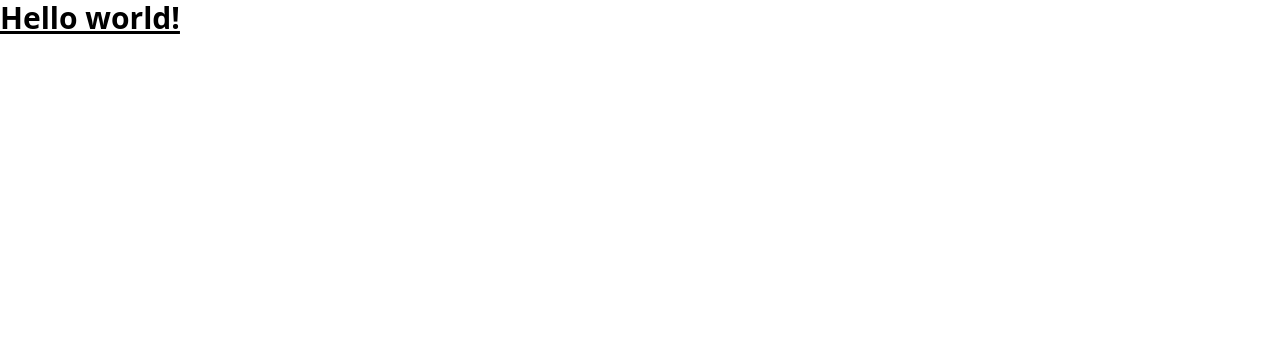
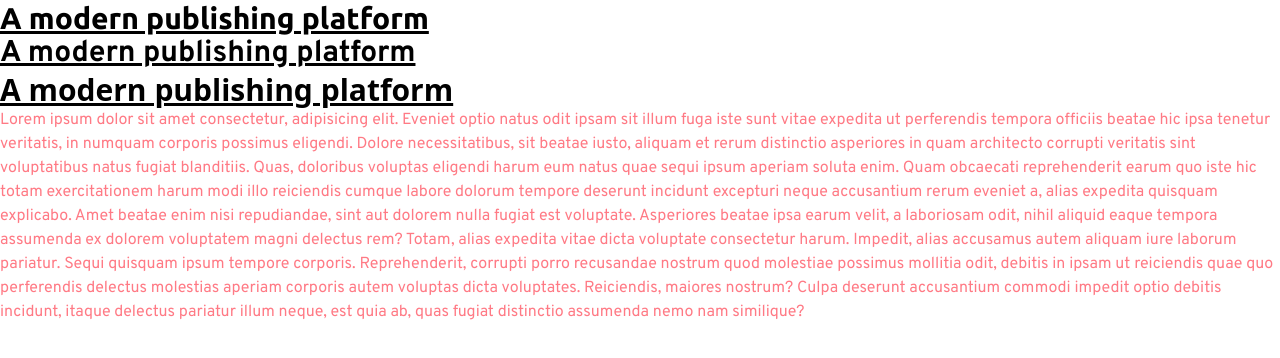
Before and after one commit to zetmosoma10/blogr-landing-page, a React (Vite) app: page / in a window 1280 px wide. Shown: the top 358 px of the page. Built offline with nearby package versions, Linux system fonts and the light colour scheme.

Commit message:
add custom color pallet and import curstom fonts

```diff
--- a/index.html
+++ b/index.html
@@ -5,6 +5,11 @@
     <link rel="icon" type="image/svg+xml" href="/vite.svg" />
     <meta name="viewport" content="width=device-width, initial-scale=1.0" />
     <title>Blogr landing page</title>
+    <link
+      rel="shortcut icon"
+      href="/images/favicon-32x32.png"
+      type="image/x-icon"
+    />
   </head>
   <body>
     <div id="root"></div>
--- a/src/App.jsx
+++ b/src/App.jsx
@@ -1,7 +1,39 @@
 function App() {
   return (
     <>
-      <h1 className="text-3xl font-bold underline">Hello world!</h1>
+      <h1 className="font-ubuntu  text-3xl font-bold underline">
+        A modern publishing platform
+      </h1>
+      <h1 className="font-overpass  text-3xl font-bold underline">
+        A modern publishing platform
+      </h1>
+      <h1 className="text-3xl font-bold underline">
+        A modern publishing platform
+      </h1>
+      <p className="font-overpass text-Very_light_red_CTA_hover_background">
+        Lorem ipsum dolor sit amet consectetur, adipisicing elit. Eveniet optio
+        natus odit ipsam sit illum fuga iste sunt vitae expedita ut perferendis
+        tempora officiis beatae hic ipsa tenetur veritatis, in numquam corporis
+        possimus eligendi. Dolore necessitatibus, sit beatae iusto, aliquam et
+        rerum distinctio asperiores in quam architecto corrupti veritatis sint
+        voluptatibus natus fugiat blanditiis. Quas, doloribus voluptas eligendi
+        harum eum natus quae sequi ipsum aperiam soluta enim. Quam obcaecati
+        reprehenderit earum quo iste hic totam exercitationem harum modi illo
+        reiciendis cumque labore dolorum tempore deserunt incidunt excepturi
+        neque accusantium rerum eveniet a, alias expedita quisquam explicabo.
+        Amet beatae enim nisi repudiandae, sint aut dolorem nulla fugiat est
+        voluptate. Asperiores beatae ipsa earum velit, a laboriosam odit, nihil
+        aliquid eaque tempora assumenda ex dolorem voluptatem magni delectus
+        rem? Totam, alias expedita vitae dicta voluptate consectetur harum.
+        Impedit, alias accusamus autem aliquam iure laborum pariatur. Sequi
+        quisquam ipsum tempore corporis. Reprehenderit, corrupti porro
+        recusandae nostrum quod molestiae possimus mollitia odit, debitis in
+        ipsam ut reiciendis quae quo perferendis delectus molestias aperiam
+        corporis autem voluptas dicta voluptates. Reiciendis, maiores nostrum?
+        Culpa deserunt accusantium commodi impedit optio debitis incidunt,
+        itaque delectus pariatur illum neque, est quia ab, quas fugiat
+        distinctio assumenda nemo nam similique?
+      </p>
     </>
   );
 }
--- a/src/index.css
+++ b/src/index.css
@@ -1,3 +1,6 @@
+@import url("https://fonts.googleapis.com/css2?family=Inter:wght@100..900&family=Overpass:ital,wght@0,100..900;1,100..900&display=swap");
+@import url("https://fonts.googleapis.com/css2?family=Inter:wght@100..900&family=Overpass:ital,wght@0,100..900;1,100..900&family=Ubuntu:ital,wght@0,300;0,400;0,500;0,700;1,300;1,400;1,500;1,700&display=swap");
+
 @tailwind base;
 @tailwind components;
 @tailwind utilities;
--- a/tailwind.config.js
+++ b/tailwind.config.js
@@ -2,7 +2,30 @@
 export default {
   content: ["./index.html", "./src/**/*.{js,ts,jsx,tsx}"],
   theme: {
-    extend: {},
+    colors: {
+      // Primary
+      Light_red_CTA_text: "hsl(356, 100%, 66%)",
+      Very_light_red_CTA_hover_background: "hsl(355, 100%, 74%)",
+      Very_dark_blue_headings: "hsl(208, 49%, 24%)",
+      // Neutral
+      White_text: "#fff",
+      Grayish_blue_footer_text: "hsl(240, 2%, 79%)",
+      Very_dark_grayish_blue_body_copy: "hsl(207, 13%, 34%)",
+      Very_dark_black_blue_footer_background: "hsl(240, 10%, 16%)",
+      // Gradient
+      // Background gradient - Intro/CTA mobile nav
+      Very_light_red: "hsl(13, 100%, 72%)",
+      Light_red: "hsl(353, 100%, 62%)",
+      // Background gradient - body
+      Very_dark_gray_blue: "hsl(237, 17%, 21%)",
+      Very_dark_desaturated_blue: " hsl(237, 23%, 32%)",
+    },
+    extend: {
+      fontFamily: {
+        overpass: "Overpass, sans-serif",
+        ubuntu: "Ubuntu ,sans-serif",
+      },
+    },
   },
   plugins: [],
 };
```
